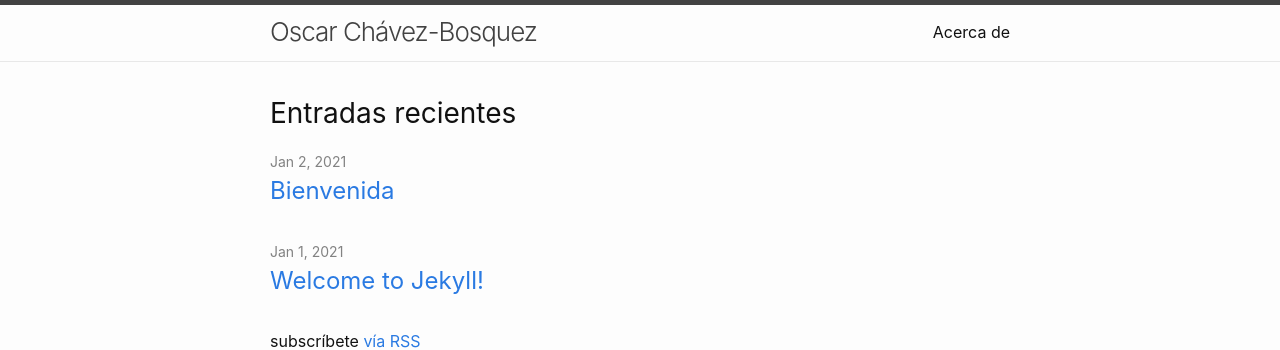
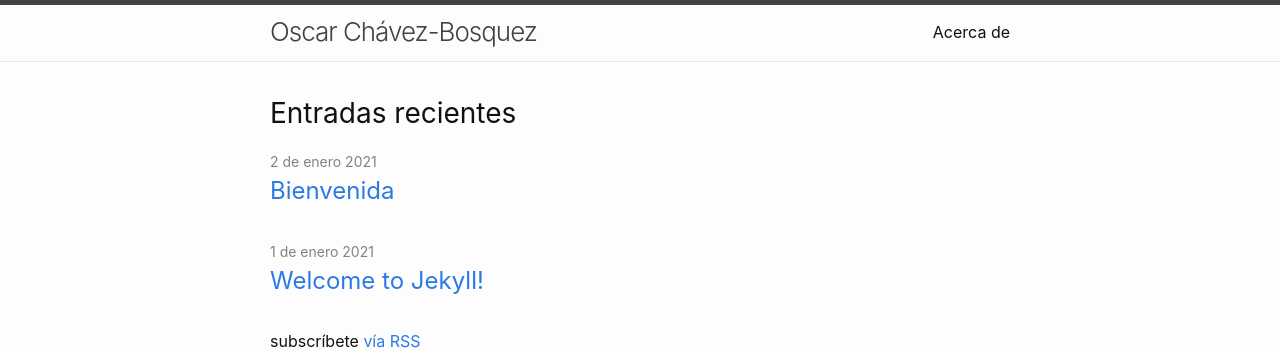
Before and after one commit to chavezbosquez/chavezbosquez.github.io, a Jekyll site: the page built from index.markdown, in a window 1280 px wide. Shown: the top 350 px of the page. Built offline with Jekyll 4.4.1, drawn with Linux system fonts in a browser that asks for light colours.

Commit message:
Fechas en español

```diff
--- /dev/null
+++ b/_includes/mi-fecha.html
@@ -0,0 +1,19 @@
+<!-- Plantilla para imprimir una fecha con el formato: 1 de enero 2010 -->
+{% assign m = include.date | date: "%-m" %}
+{{ include.date | date: "%-d" }}
+de
+{% case m %}
+  {% when '1' %}enero
+  {% when '2' %}febrero
+  {% when '3' %}marzo
+  {% when '4' %}abril
+  {% when '5' %}mayo
+  {% when '6' %}junio
+  {% when '7' %}julio
+  {% when '8' %}agosto
+  {% when '9' %}septiembre
+  {% when '10' %}octubre
+  {% when '11' %}noviembre
+  {% when '12' %}diciembre
+{% endcase %}
+{{ include.date | date: "%Y" }}
--- a/_layouts/home.html
+++ b/_layouts/home.html
@@ -14,8 +14,12 @@ layout: default
     <ul class="post-list">
       {%- for post in site.posts -%}
       <li>
-        {%- assign date_format = site.minima.date_format | default: "%b %-d, %Y" -%}
-        <span class="post-meta">{{ post.date | date: date_format }}</span>
+        <!--{%- assign date_format = site.minima.date_format | default: "%b %-d, %Y" -%}
+        <span class="post-meta">{{ post.date | date: date_format }}</span>-->
+        <span class="post-meta">
+          <!--{{ post.date | date_to_long_string }}-->
+          {% include mi-fecha.html date=post.date %}
+        </span>
         <h3>
           <a class="post-link" href="{{ post.url | relative_url }}">
             {{ post.title | escape }}
--- a/_layouts/post.html
+++ b/_layouts/post.html
@@ -7,8 +7,9 @@ layout: default
     <h1 class="post-title p-name" itemprop="name headline">{{ page.title | escape }}</h1>
     <p class="post-meta">
       <time class="dt-published" datetime="{{ page.date | date_to_xmlschema }}" itemprop="datePublished">
-        {%- assign date_format = site.minima.date_format | default: "%b %-d, %Y" -%}
-        {{ page.date | date: date_format }}
+        <!--{%- assign date_format = site.minima.date_format | default: "%b %-d, %Y" -%}
+        {{ page.date | date: date_format }}-->
+        {% include mi-fecha.html date=page.date %}
       </time>
       {%- if page.author -%}
         • <span itemprop="author" itemscope itemtype="http://schema.org/Person"><span class="p-author h-card" itemprop="name">{{ page.author }}</span></span>
```
Also changed, not shown: Gemfile.lock.
